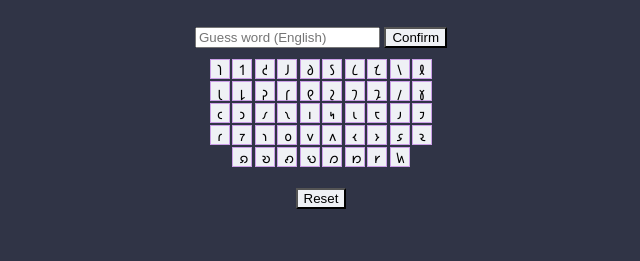
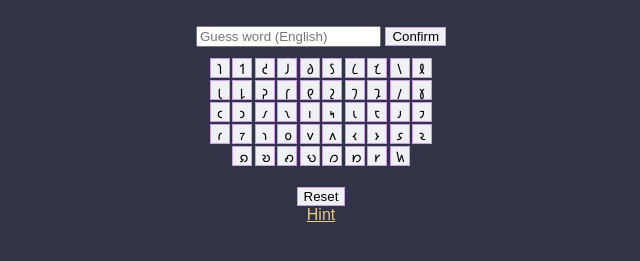
Before and after one commit to PhoenixVita/shavian-hangman, a Flask app: page /play in a window 1280 px wide. Shown: the part 207-468 px from the top of the page, without its empty margins (319-959 px from the left). Run offline with Flask 3, Linux system fonts and the light colour scheme.

Commit message:
added hint button for shavian mode

```diff
--- a/static/css/stylesheet.css
+++ b/static/css/stylesheet.css
@@ -23,6 +23,7 @@ img {
 button {
     background-color: #eff1f5;
     margin-top: 10px;
+    border: 1px #ca9ee6 solid;
 }
 
 .letter-container {
@@ -33,7 +34,6 @@ button {
     width: 20px;
     height: 20px;
     margin: 1px -1px 1px;
-    border: 1px #ca9ee6 solid;
 }
 
 #win {
--- a/templates/play.html
+++ b/templates/play.html
@@ -5,7 +5,9 @@
 {% endblock %}
 
 {% block main %}
-    <p>Random word:</p>
+    <div>
+        <p>Random word:</p>
+    </div>
     <p id="masked">{{ masked }}</p>
     <p>Letters: {{ length }}</p>
     <p>Answer: {{ word }} ({{ english }})</p>
@@ -91,4 +93,5 @@
     <form method="GET" action="/play">
         <button onclick="redirect('./')">Reset</button>
     </form>
+    <a style="color: #e5c890;" href="https://shavian.school/table.html">Hint</a>
 {% endblock %}
```
